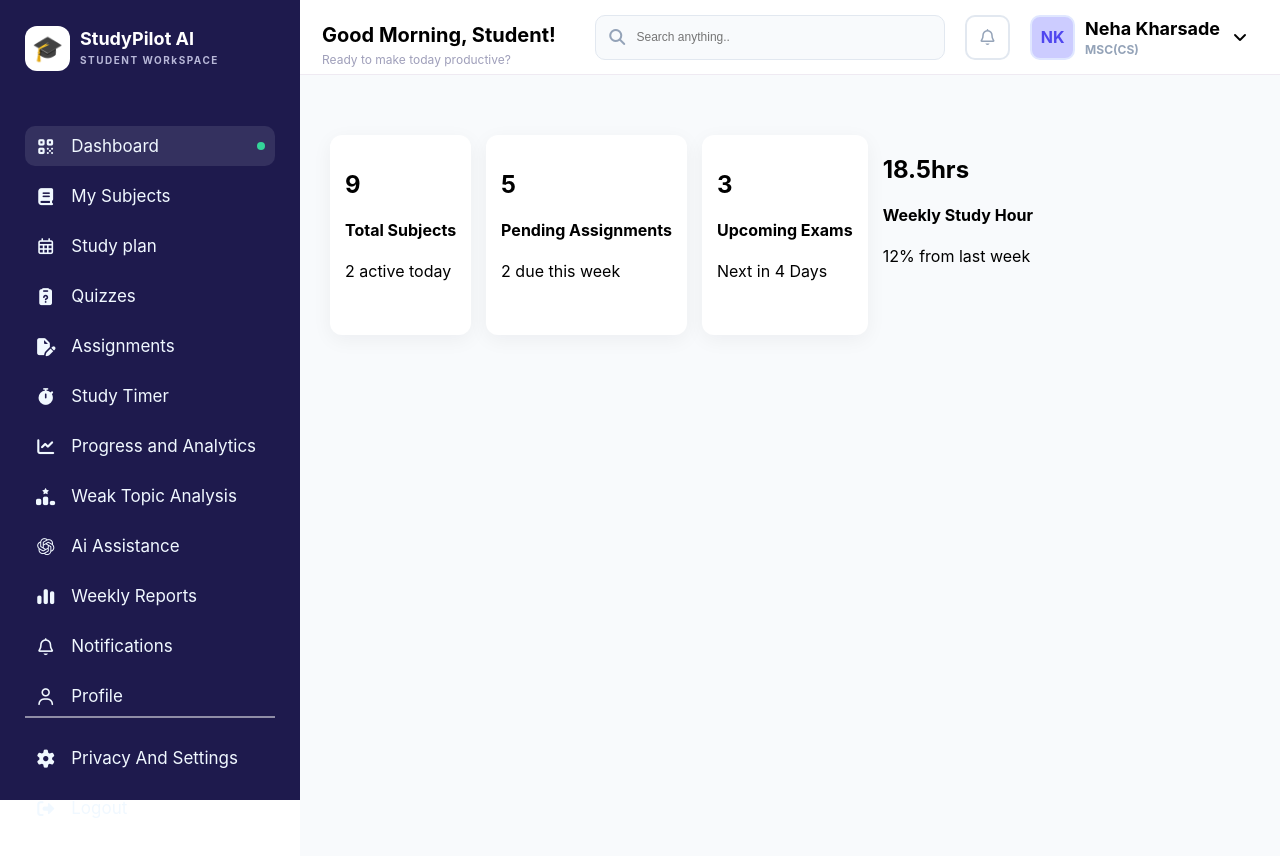
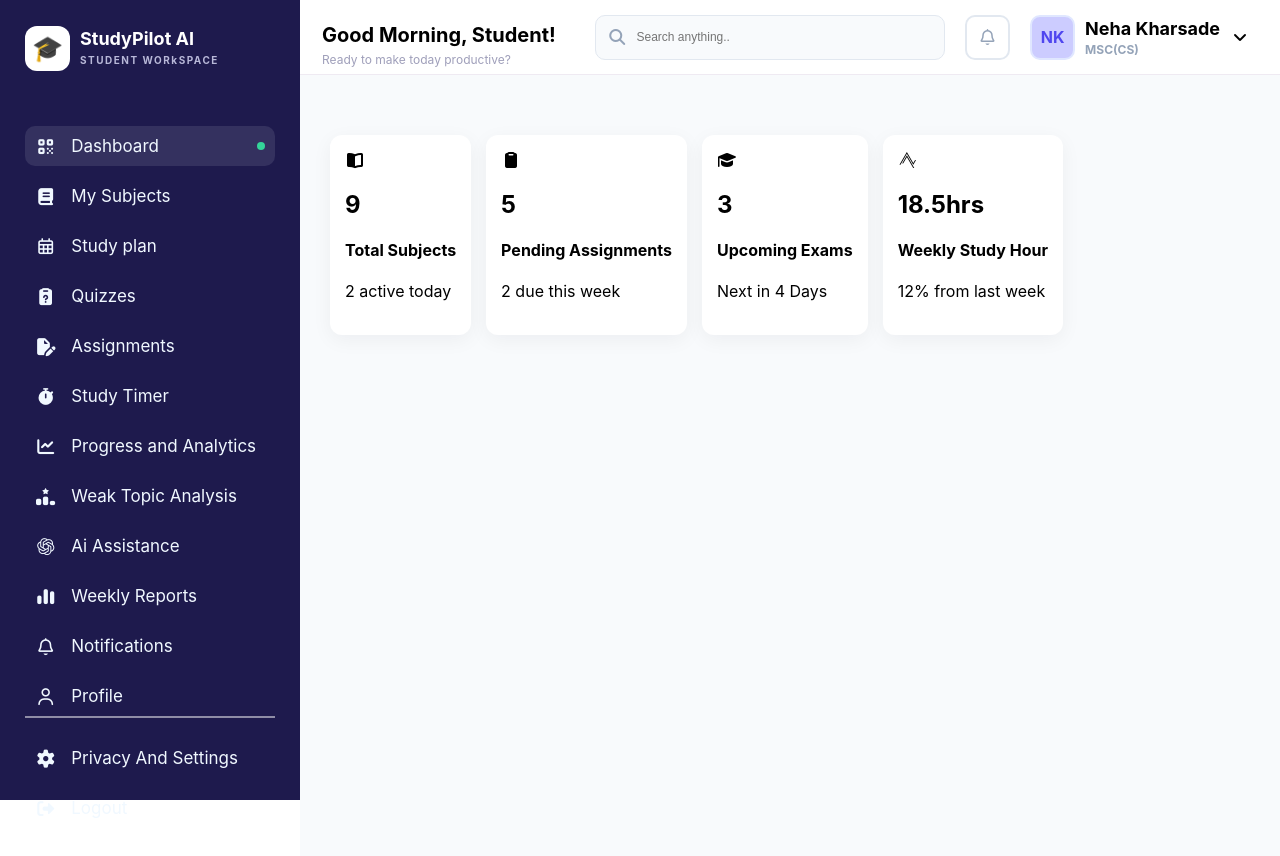
Before and after one commit to nehakharsade-23/Ai-Powered-Smart-Student-Study-And-Monitoring-System, a plain HTML site: page pages/Student-dashboard.html in a window 1280 px wide. Drawn offline with Linux system fonts and the light colour scheme.

Commit message:
updated icons

```diff
--- a/pages/Student-dashboard.html
+++ b/pages/Student-dashboard.html
@@ -144,7 +144,10 @@
             <section class="dashbaord-content">
                 <div class="status-box">
                     <div class="My-subjects">
-                        <div class="subject-icon"></div>
+                        <div class="subject-icon">
+                            <i class="fa-solid fa-book-open"></i>
+
+                        </div>
                         <h2>
                             9
                         </h2>
@@ -153,7 +156,11 @@
 
                     </div>
                     <div class="Assignmentsbox">
-                        <div class="Assignments-icon"></div>
+
+                        <div class="Assignments-icon">
+                            <i class="fa-solid fa-clipboard"></i>
+                        </div>
+
                         <h2>
                             5
                         </h2>
@@ -162,7 +169,9 @@
 
                     </div>
                     <div class="exams">
-                        <div class="exams-icon"></div>
+                        <div class="exams-icon">
+                            <i class="fa-solid fa-graduation-cap"></i>
+                        </div>
                         <h2>
                             3
                         </h2>
@@ -171,8 +180,10 @@
 
                     </div>
 
-                    <div class="cd">
-                        <div class="Study-hours-icon"></div>
+                    <div class="Study-hours">
+                        <div class="Study-hours-icon">
+                            <i class="fa-brands fa-think-peaks"></i>
+                        </div>
                         <div class="Analysis"></div>
                         <h2>
                             18.5hrs
```
